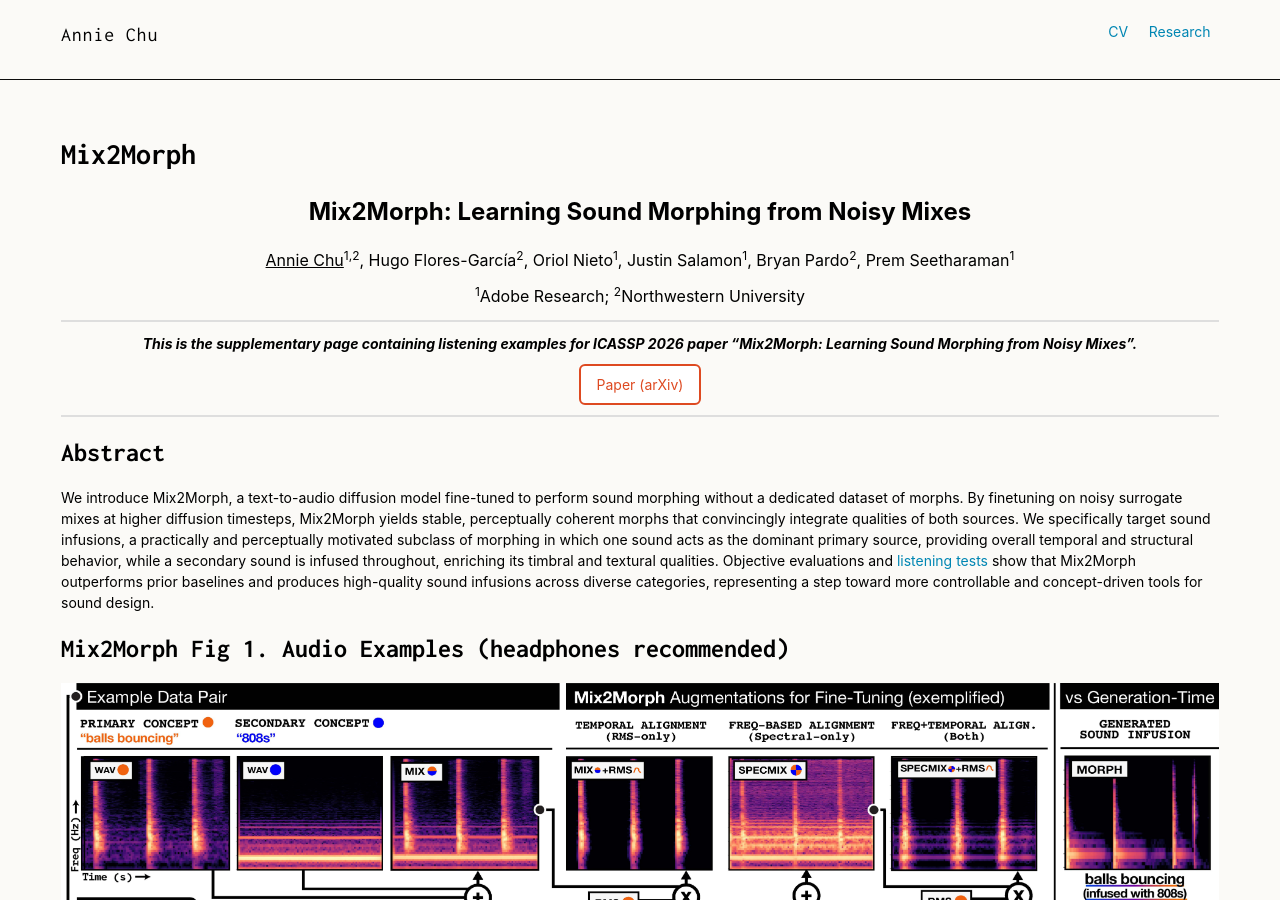
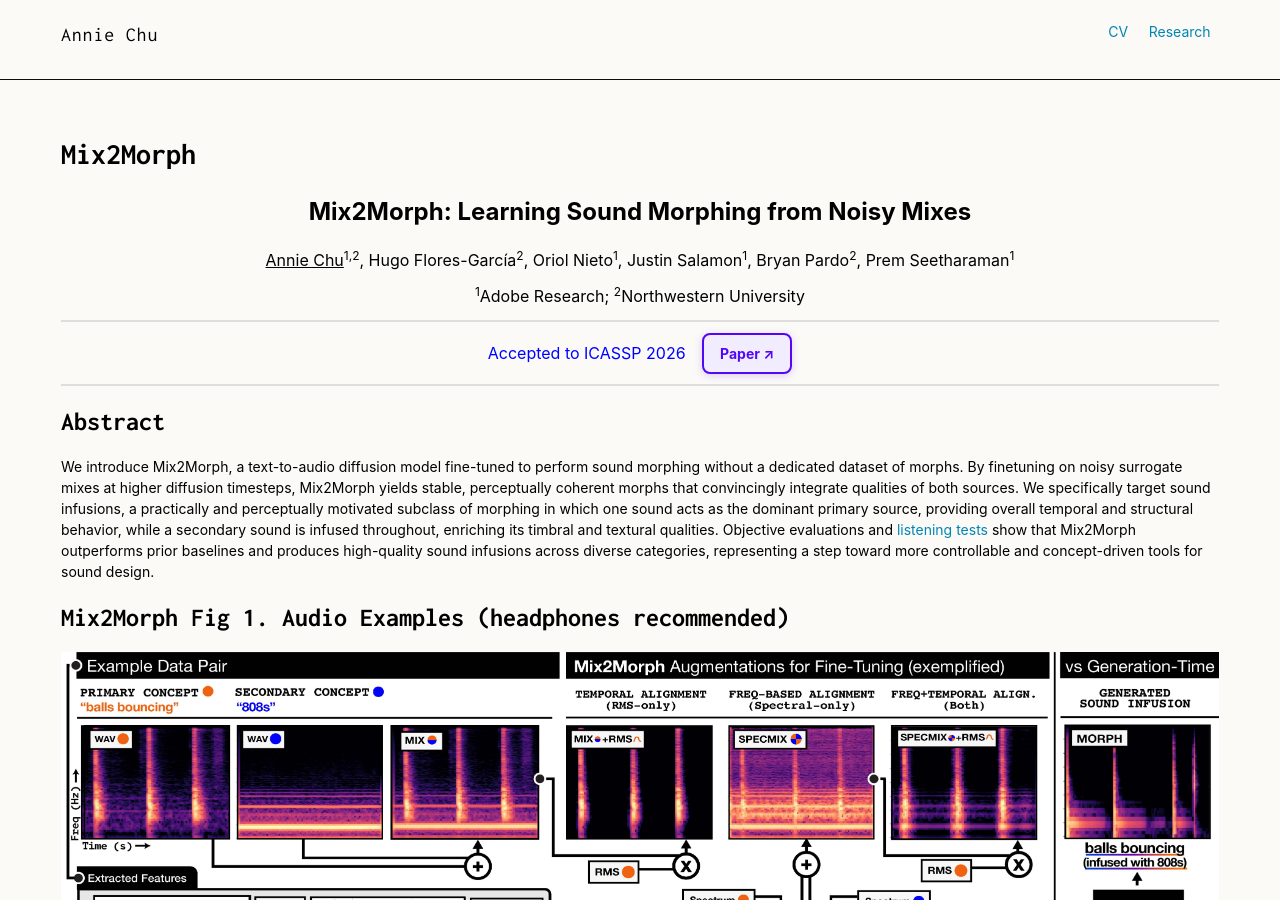
Before and after one commit to anniejchu/anniejchu.github.io, a Jekyll site: the page built from research/mix2morph_markdown/index.md, in a window 1280 px wide and 900 px high. Built offline with Jekyll 4.4.1, drawn with Linux system fonts in a browser that asks for light colours; some web fonts are replaced.

Commit message:
changing icassp note

```diff
--- a/research/mix2morph_markdown/index.md
+++ b/research/mix2morph_markdown/index.md
@@ -66,35 +66,37 @@ permalink: /mix2morph/
   <sup>1</sup>Adobe Research; <sup>2</sup>Northwestern University
 </p>
 
-
 <hr>
 
-<div style="text-align: center; font-weight: bold; font-style: italic;">
-  This is the supplementary page containing listening examples for ICASSP 2026 paper “Mix2Morph: Learning Sound Morphing from Noisy Mixes”.
-</div>
+<div style="text-align: center; margin: 10px 0;">
+  <span style="
+    font-size: 16px;
+    color: blue;
+    margin-right: 12px;
+  ">
+    Accepted to ICASSP 2026
+  </span>
 
-<!-- <hr> -->
-
-<div style="text-align: center; margin: 10px 0;">
   <a href="http://arxiv.org/abs/2601.20426" target="_blank" style="
     display: inline-block;
-    padding: 8px 16px;      /* bigger button */
+    padding: 8px 16px;
     font-size: 14px;
-    color: rgb(222, 74, 33);
-    background-color: white;
+    font-weight: bold;
+    color: #5308f5;
+    background-color: #f1edff;
     text-decoration: none;
-    border-radius: 6px;
-    border: 2px solid rgb(222, 74, 33);
-    transition: all 0.3s ease;
+    border-radius: 8px;
+    border: 2px solid #5308f5;
+    box-shadow: 0px 2px 8px rgba(83, 8, 245, 0.18);
+    transition: all 0.25s ease;
   "
-  onmouseover="this.style.backgroundColor='rgb(222, 74, 33)'; this.style.color='white'; this.style.borderColor='rgb(200, 60, 20)'; this.style.boxShadow='0px 0px 10px rgba(222, 74, 33, 0.7)';"
-  onmouseout="this.style.backgroundColor='white'; this.style.color='rgb(222, 74, 33)'; this.style.borderColor='rgb(222, 74, 33)'; this.style.boxShadow='none';">
-    Paper (arXiv)
+  onmouseover="this.style.backgroundColor='#5308f5'; this.style.color='white'; this.style.boxShadow='0px 4px 14px rgba(83, 8, 245, 0.4)';"
+  onmouseout="this.style.backgroundColor='#f1edff'; this.style.color='#5308f5'; this.style.boxShadow='0px 2px 8px rgba(83, 8, 245, 0.18)';">
+    Paper ↗
   </a>
 </div>
 
 <hr>
-
 
 ## **Abstract**
 We introduce Mix2Morph, a text-to-audio diffusion model fine-tuned to perform sound morphing without a dedicated dataset of morphs. By finetuning on noisy surrogate mixes at higher diffusion timesteps, Mix2Morph yields stable, perceptually coherent morphs that convincingly integrate qualities of both sources. We specifically target sound infusions, a practically and perceptually motivated subclass of morphing in which one sound acts as the dominant primary source, providing overall temporal and structural behavior, while a secondary sound is infused throughout, enriching its timbral and textural qualities. Objective evaluations and [listening tests](https://www.notion.so/anniechu/Audio-Morphing-Study-2655467c942f801c9b8ccba92c168fb8?source=copy_link) show that Mix2Morph outperforms prior baselines and produces high-quality sound infusions across diverse categories, representing a step toward more controllable and concept-driven tools for sound design.
```
Also changed, not shown: 1 other file.
